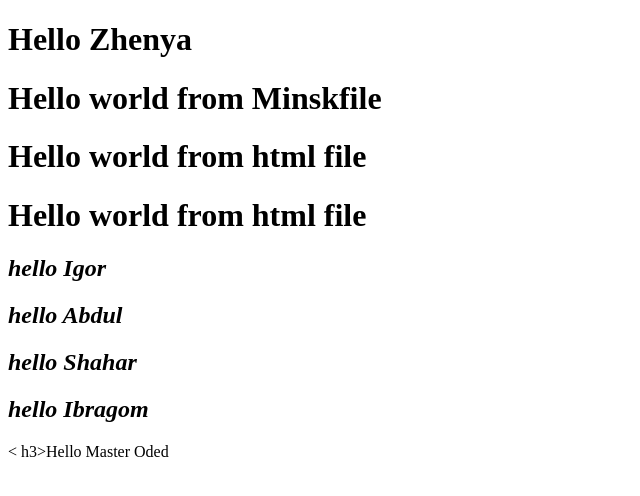
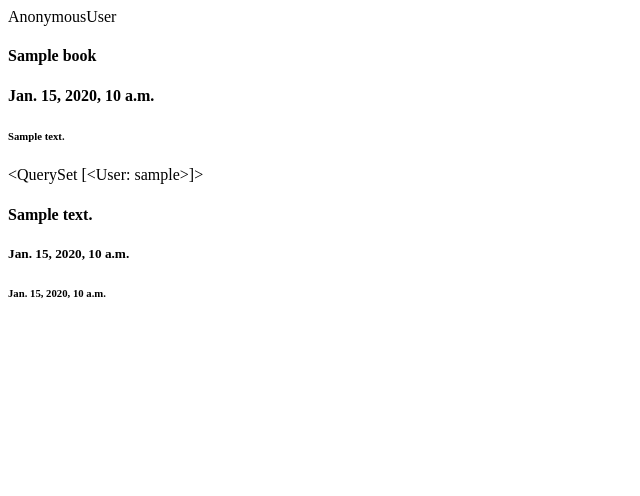
Before and after one commit to evgeniyvojtik/book_shop_django, a Django app: page /shop/ in a window 1280 px wide. Shown: the top 496 px of the page, without its empty margins (0-640 px from the left). Run offline with Django 3.2, Linux system fonts and the light colour scheme; tables that the repository leaves empty hold one stand-in row (values such as "Sample post").

Commit message:
to 3rd lesson

```diff
--- a/manager/admin.py
+++ b/manager/admin.py
@@ -1,6 +1,8 @@
 from django.contrib import admin
 
 # Register your models here.
+from django.contrib.auth.models import User
+
 from manager.models import Book, Comment
 
 class CommentAdmin(admin.StackedInline):
--- a/manager/models.py
+++ b/manager/models.py
@@ -1,3 +1,4 @@
+from django.contrib.auth.models import User
 from django.db import models
 
 class Book(models.Model):
@@ -13,11 +14,12 @@ class Book(models.Model):
 
     date = models.DateTimeField(null=True)
     text = models.TextField(verbose_name='Описание', null=True)
-
+    authors = models.ManyToManyField(User, related_name='books')
     def __str__(self):
         return f"{self.title} ~ {self.id}"
 
 class Comment(models.Model):
     text = models.TextField(null=True)
     date = models.DateTimeField(auto_now_add=True)
-    book = models.ForeignKey(Book, on_delete=models.CASCADE)
+    book = models.ForeignKey(Book, on_delete=models.CASCADE,related_name='comments')
+    author = models.ForeignKey(User, on_delete=models.CASCADE, null=True, blank=True)
--- a/manager/templates/index.html
+++ b/manager/templates/index.html
@@ -5,16 +5,30 @@
     <title>Title</title>
 </head>
 <body>
-    <h1>Hello {{ name }}</h1>
-    <h1>Hello world from {{ addr }}file</h1>
-    <h1>Hello world from html file</h1>
-    <h1>Hello world from html file</h1>
-    {% for name in  arr  %}
-        {% if name.0 == 'O' %}
-        <   h3>Hello Master {{name}} </h3>
-        {% else %}
-            <i> <h2> hello  {{ name }} </h2> </i>
-        {% endif %}
+<!--    <h1>Hello {{ name }}</h1>-->
+<!--    <h1>Hello world from {{ addr }}file</h1>-->
+<!--    <h1>Hello world from html file</h1>-->
+<!--    <h1>Hello world from html file</h1>-->
+<!--    {% for name in  arr  %}-->
+<!--        {% if name.0 == 'O' %}-->
+<!--        <   h3>Hello Master {{name}} </h3>-->
+<!--        {% else %}-->
+<!--            <i> <h2> hello  {{ name }} </h2> </i>-->
+<!--        {% endif %}-->
+<!--    {% endfor %}-->
+
+{{ user }}
+{% for b in books %}
+    <h4> {{ b.title }}</h4>
+    <h4> {{ b.date }}</h4>
+    <h6> {{ b.text }}</h6>
+    {{ b.authors.all }}
+    {% for comment in b.comments.all %}
+        <h4>{{ comment.text }}</h4>
+        <h5>{{ comment.date }}</h5>
+        <h6>{{ comment.date }}</h6>
+    {% endfor %}
+    <br>
     {% endfor %}
 </body>
 </html>
--- a/manager/views.py
+++ b/manager/views.py
@@ -3,6 +3,8 @@ from django.shortcuts import render
 
 # Create your views here.
 from django.views import View
+
+from manager.models import Book
 
 
 def hello(request, name = 'Filipp', digit = None):
@@ -12,6 +14,5 @@ def hello(request, name = 'Filipp', digit = None):
 
 class MyPage(View):
     def get(self, request):
-        context = {'name':'Zhenya', 'addr':'Minsk'}
-        context['arr'] = ['Igor', 'Abdul', 'Shahar', 'Ibragom', 'Oded']
+        context = {'books': Book.objects.all()}
         return render(request, 'index.html', context)
```
Also changed, not shown: manager/migrations/0007_comment_author.py (added), manager/migrations/0008_auto_20201205_0112.py (added), manager/migrations/0009_book_authors.py (added), manager/migrations/0010_auto_20201205_0901.py (added).
